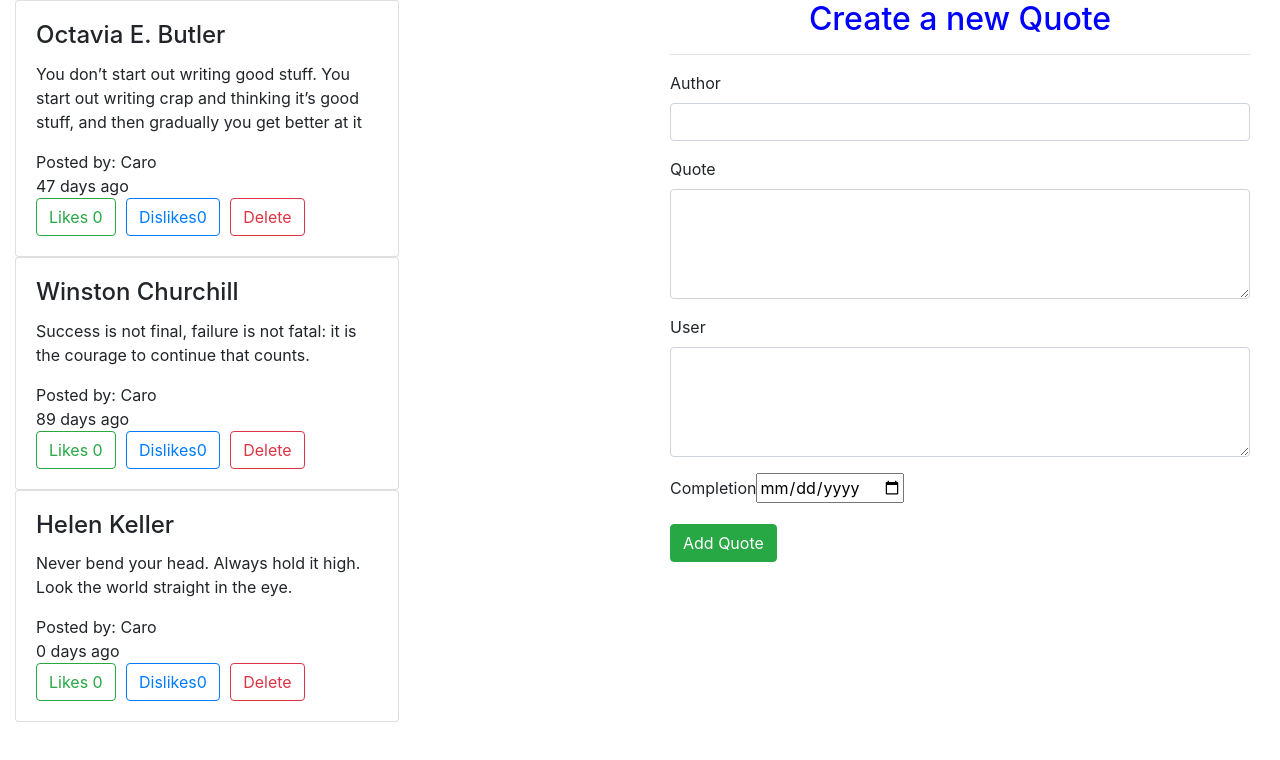
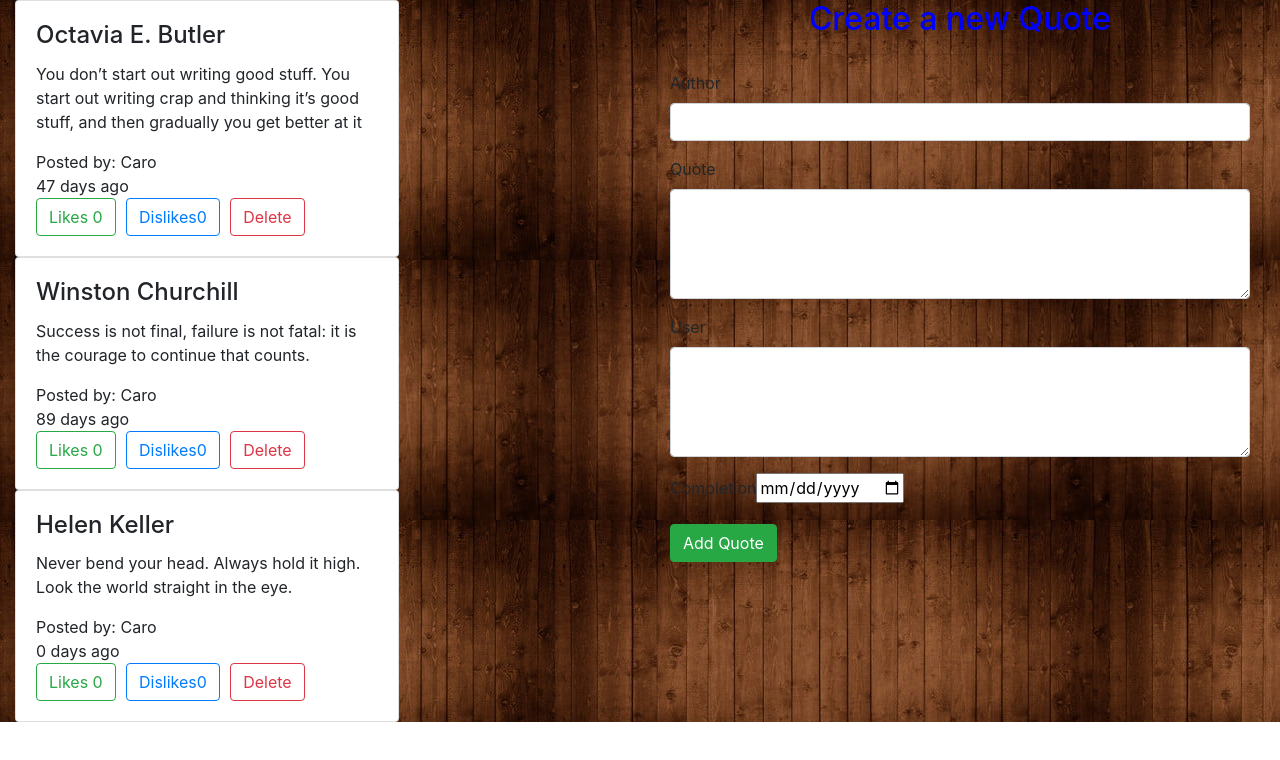
Before and after one commit to carol-wambui/New-quotes, an Angular app: page / in a window 1280 px wide. Shown: the top 760 px of the page. Built offline with nearby package versions, Linux system fonts and the light colour scheme.

Commit message:
style container

```diff
--- a/src/app/quote/quote.component.css
+++ b/src/app/quote/quote.component.css
@@ -1,3 +1,6 @@
 .cashy{
     color: cornsilk;
 }
+.container-fluid{
+    background: url("/images/davie.jpg")
+}
```
